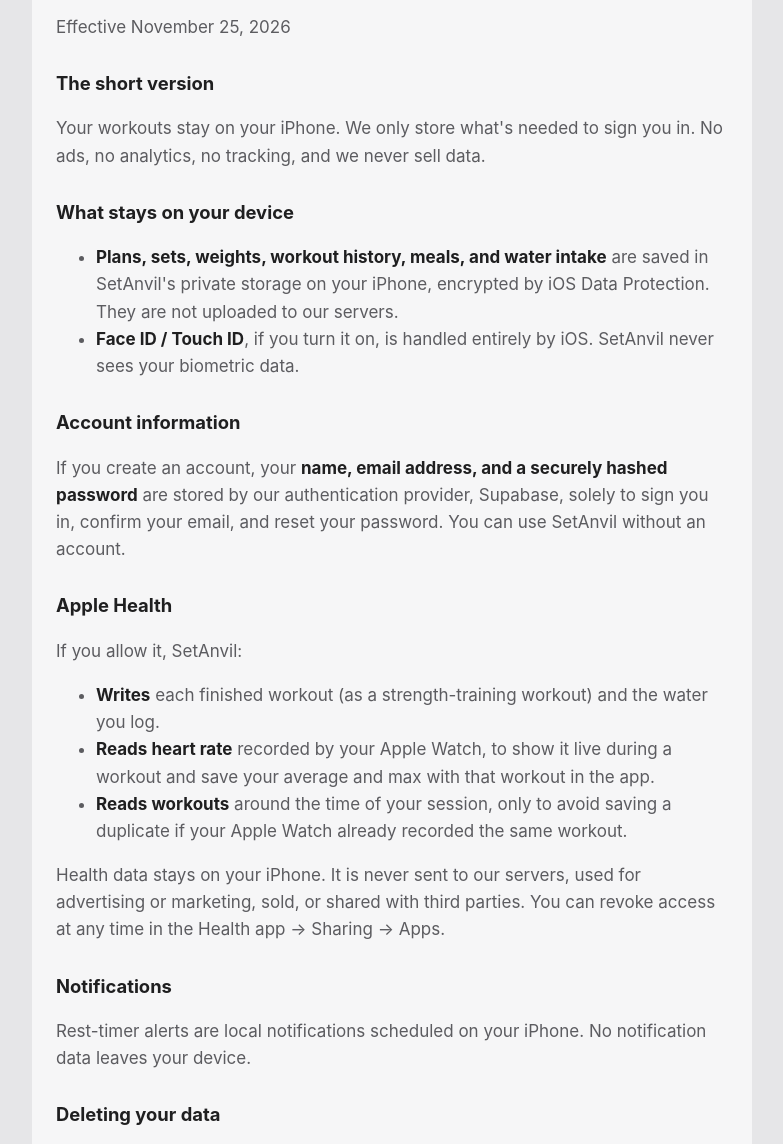
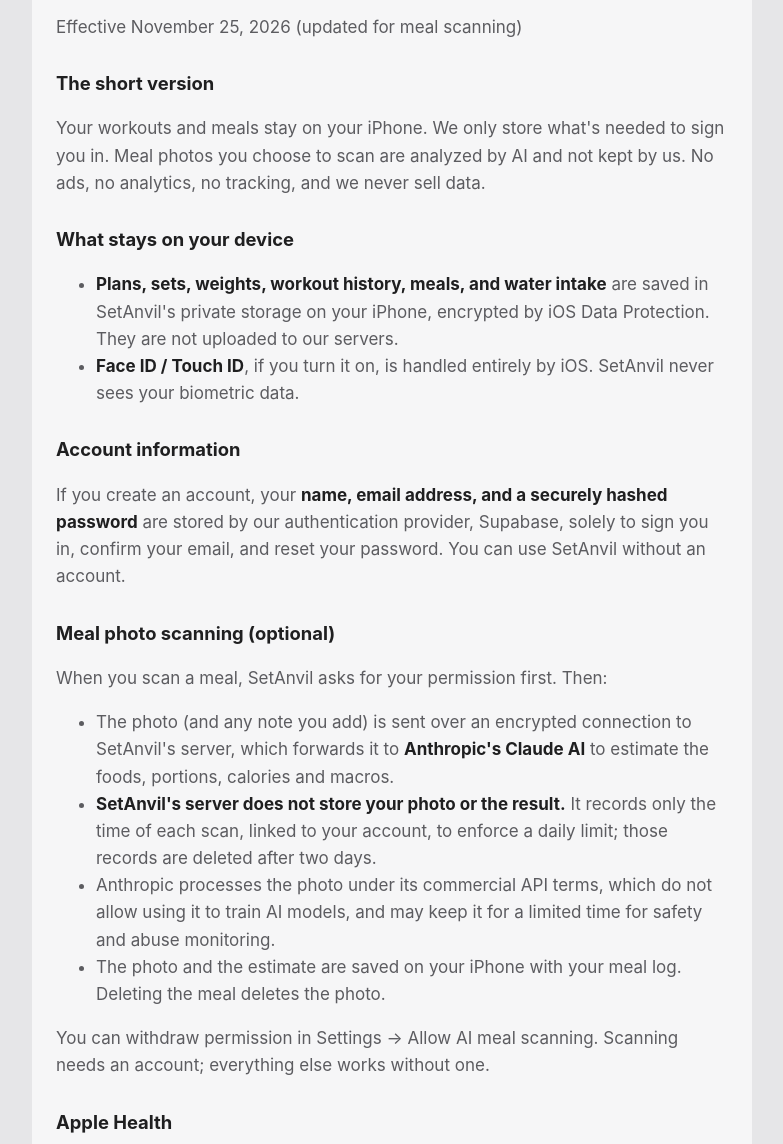
Before and after one commit to harut-payaslyan20/setanvil-site, a plain HTML site: page privacy.html in a window 1280 px wide. Shown: the part 112-1256 px from the top of the page, without its empty margins (248-1031 px from the left). Drawn offline with Linux system fonts and the light colour scheme.

Commit message:
Privacy policy: AI meal scanning

```diff
--- a/privacy.html
+++ b/privacy.html
@@ -10,10 +10,10 @@ article{background:var(--card);border-radius:24px;padding:28px 24px}
 h1{margin:0 0 4px}h2{margin-top:28px;font-size:1.15rem}p,li{color:var(--muted)}strong{color:var(--ink)}a{color:var(--ember)}
 </style></head><body><main><article>
 <h1>SetAnvil Privacy Policy</h1>
-<p>Effective November 25, 2026</p>
+<p>Effective November 25, 2026 (updated for meal scanning)</p>
 
 <h2>The short version</h2>
-<p>Your workouts stay on your iPhone. We only store what's needed to sign you in. No ads, no analytics, no tracking, and we never sell data.</p>
+<p>Your workouts and meals stay on your iPhone. We only store what's needed to sign you in. Meal photos you choose to scan are analyzed by AI and not kept by us. No ads, no analytics, no tracking, and we never sell data.</p>
 
 <h2>What stays on your device</h2>
 <ul>
@@ -23,6 +23,16 @@ h1{margin:0 0 4px}h2{margin-top:28px;font-size:1.15rem}p,li{color:var(--muted)}s
 
 <h2>Account information</h2>
 <p>If you create an account, your <strong>name, email address, and a securely hashed password</strong> are stored by our authentication provider, Supabase, solely to sign you in, confirm your email, and reset your password. You can use SetAnvil without an account.</p>
+
+<h2>Meal photo scanning (optional)</h2>
+<p>When you scan a meal, SetAnvil asks for your permission first. Then:</p>
+<ul>
+<li>The photo (and any note you add) is sent over an encrypted connection to SetAnvil's server, which forwards it to <strong>Anthropic's Claude AI</strong> to estimate the foods, portions, calories and macros.</li>
+<li><strong>SetAnvil's server does not store your photo or the result.</strong> It records only the time of each scan, linked to your account, to enforce a daily limit; those records are deleted after two days.</li>
+<li>Anthropic processes the photo under its commercial API terms, which do not allow using it to train AI models, and may keep it for a limited time for safety and abuse monitoring.</li>
+<li>The photo and the estimate are saved on your iPhone with your meal log. Deleting the meal deletes the photo.</li>
+</ul>
+<p>You can withdraw permission in Settings → Allow AI meal scanning. Scanning needs an account; everything else works without one.</p>
 
 <h2>Apple Health</h2>
 <p>If you allow it, SetAnvil:</p>
```
